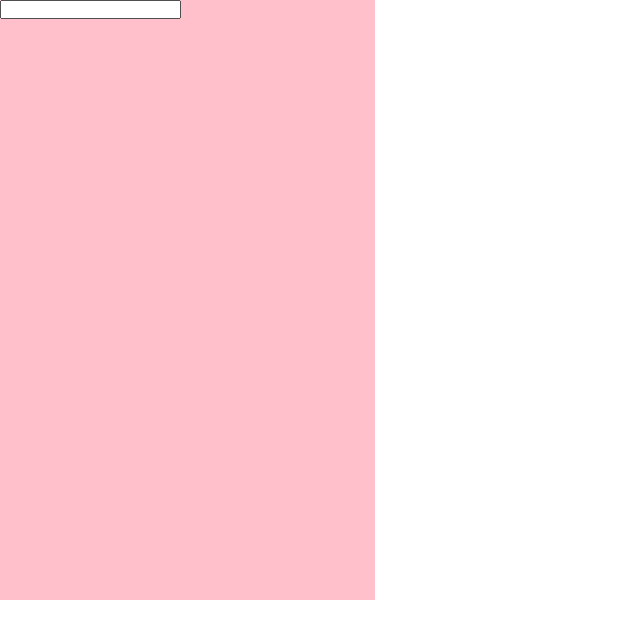
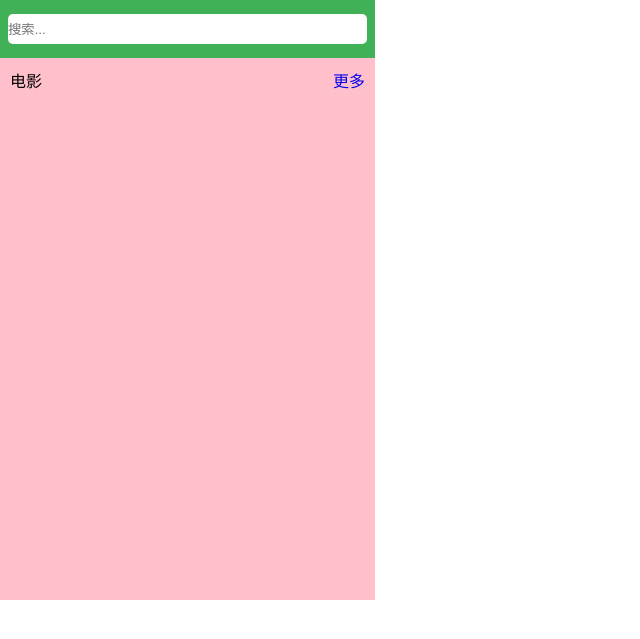
Before and after one commit to JV-X/douban, a Flask app: page / in a window 1280 px wide. Shown: the top 639 px of the page, without its empty margins (0-640 px from the left). Run offline with Flask 3, Linux system fonts and the light colour scheme.

Commit message:
清除浮动影响

```diff
--- a/templates/index.html
+++ b/templates/index.html
@@ -11,17 +11,51 @@
         list-style: none;
         text-decoration: none;
     }
+
     .conatiner {
         width: 375px;
         height: 600px;
         background: pink;
     }
 
+    .search_group {
+        padding: 14px 8px;
+        background: #41b157;
+    }
+
+    .search_group .search-input {
+        background: #fff;
+        display: block;
+        width: 100%;
+        height: 30px;
+        border-radius: 5px;
+        outline: none;
+        border: none;
+    }
+
+    .item-list-group .item-list-top {
+        overflow: hidden;
+        padding: 10px;
+    }
+
+    .item-list-top .module-title {
+        float: left;
+    }
+
+    .item-list-top .more-btn {
+        float: right;
+    }
 </style>
 <body>
 <div class="conatiner">
     <div class="search_group">
-        <input type="text" class="search-input">
+        <input type="text" class="search-input" placeholder="搜索...">
+    </div>
+    <div class="item-list-group">
+        <div class="item-list-top">
+            <span class="module-title">电影</span>
+            <a href="#" class="more-btn">更多</a>
+        </div>
     </div>
 </div>
 </body>
```
